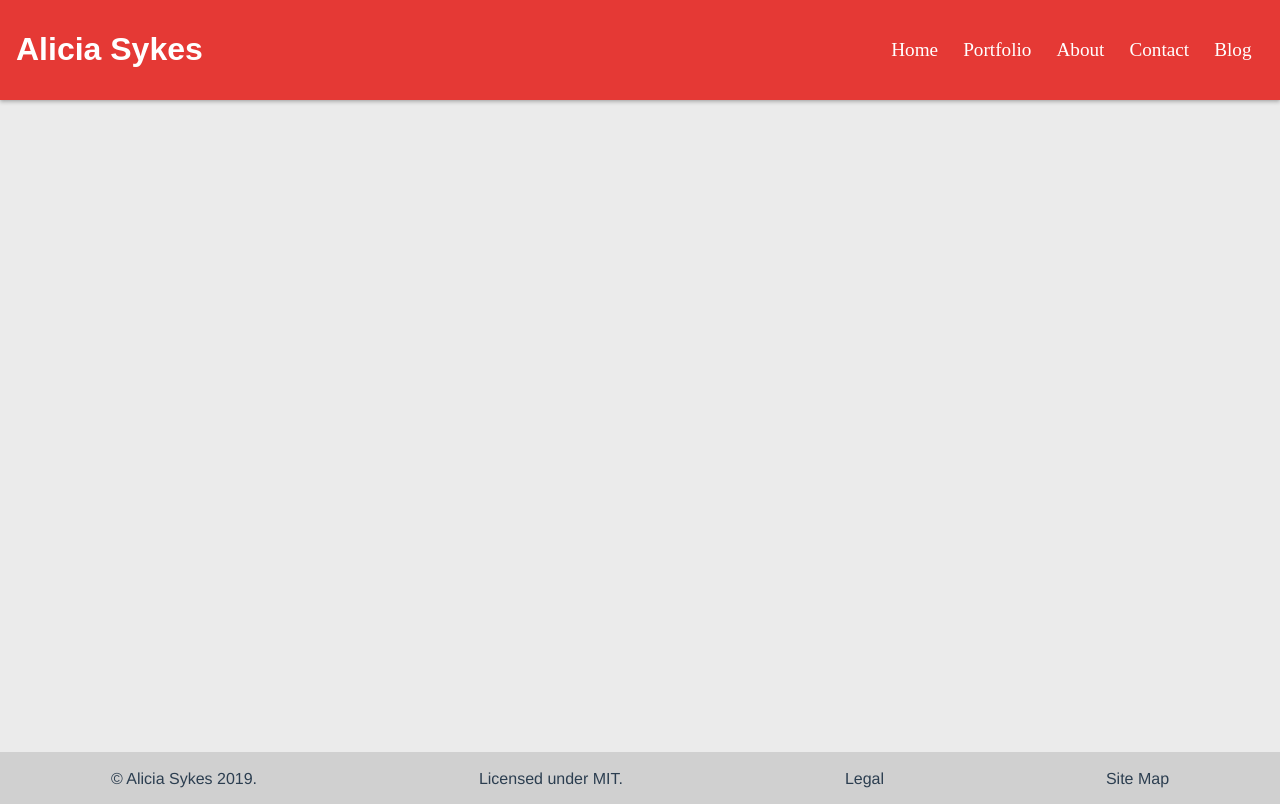
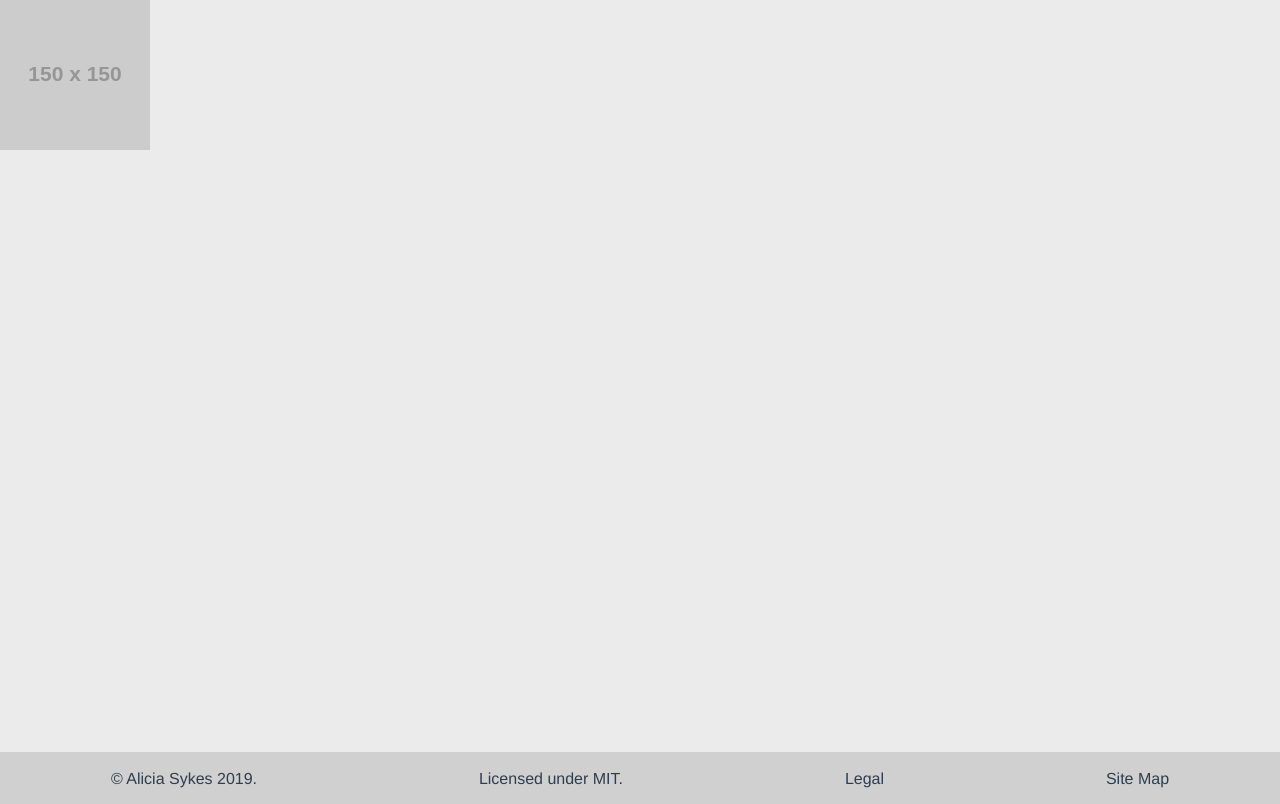
Before and after one commit to Lissy93/aliciasykes.com, a Vue app: page /#/cv in a window 1280 px wide. Built offline with nearby package versions, Linux system fonts and the light colour scheme.

Commit message:
Started the CV route

```diff
--- a/src/App.vue
+++ b/src/App.vue
@@ -5,7 +5,7 @@
 
     <!-- Navigation Bar (show on all pages, except home screen) -->
     <NavBar
-      v-if="['home'].indexOf($route.name) < 0"
+      v-if="['home', 'cv'].indexOf($route.name) < 0"
       siteTitle="Alicia Sykes"
       logoPath=""
       :navData="require('./data/nav-bar-content.json')"
--- a/src/router.ts
+++ b/src/router.ts
@@ -31,5 +31,10 @@ export default new Router({
       name: 'contact',
       component: () => import(/* webpackChunkName: "contact" */ './views/Contact.vue'),
     },
+    {
+      path: '/cv',
+      name: 'cv',
+      component: () => import(/* webpackChunkName: "cv" */ './views/Cv.vue'),
+    },
   ],
 });
--- /dev/null
+++ b/src/views/Cv.vue
@@ -0,0 +1,53 @@
+<template>
+  <div class="cv-page">
+    <!--
+                                    _   _       _a_a
+                        _   _     _{.`=`.}_    {/ ''\_
+                _    {.`'`.}   {.'  _  '.}  {|  ._oo)
+                { \  {/ .-. \} {/  .' '.  \} {/  |
+        ~~~~^~`~^~`~^~`~^~`~^~^~`^~^~`^~^~^~^~^~^~`^~~`
+    -->
+
+    <aside>
+      <img src="https://via.placeholder.com/150" alt="">
+    </aside>
+
+
+  </div>
+</template>
+
+<script lang="ts">
+import { Component, Vue } from 'vue-property-decorator';
+import Card from '@/components/Card.vue';
+import VueGrid from '@liqueflies/vue-flex-grid';
+
+
+@Component({
+  components: {
+    Card,
+    VueGrid,
+  },
+})
+export default class Cv extends Vue {}
+</script>
+
+<style lang="scss">
+
+@import '../styles/media-queries.scss';
+
+aside {
+  @media #{$xs-devices-only} {
+    width: 100%;
+  }
+  @media #{$small-devices-and-up} {
+    width: 25%;
+  }
+  @media #{$medium-devices-and-up} {
+    width: 20%;
+  }
+  @media #{$large-devices-and-up} {
+    width: 15%;
+  }
+}
+
+</style>
```
